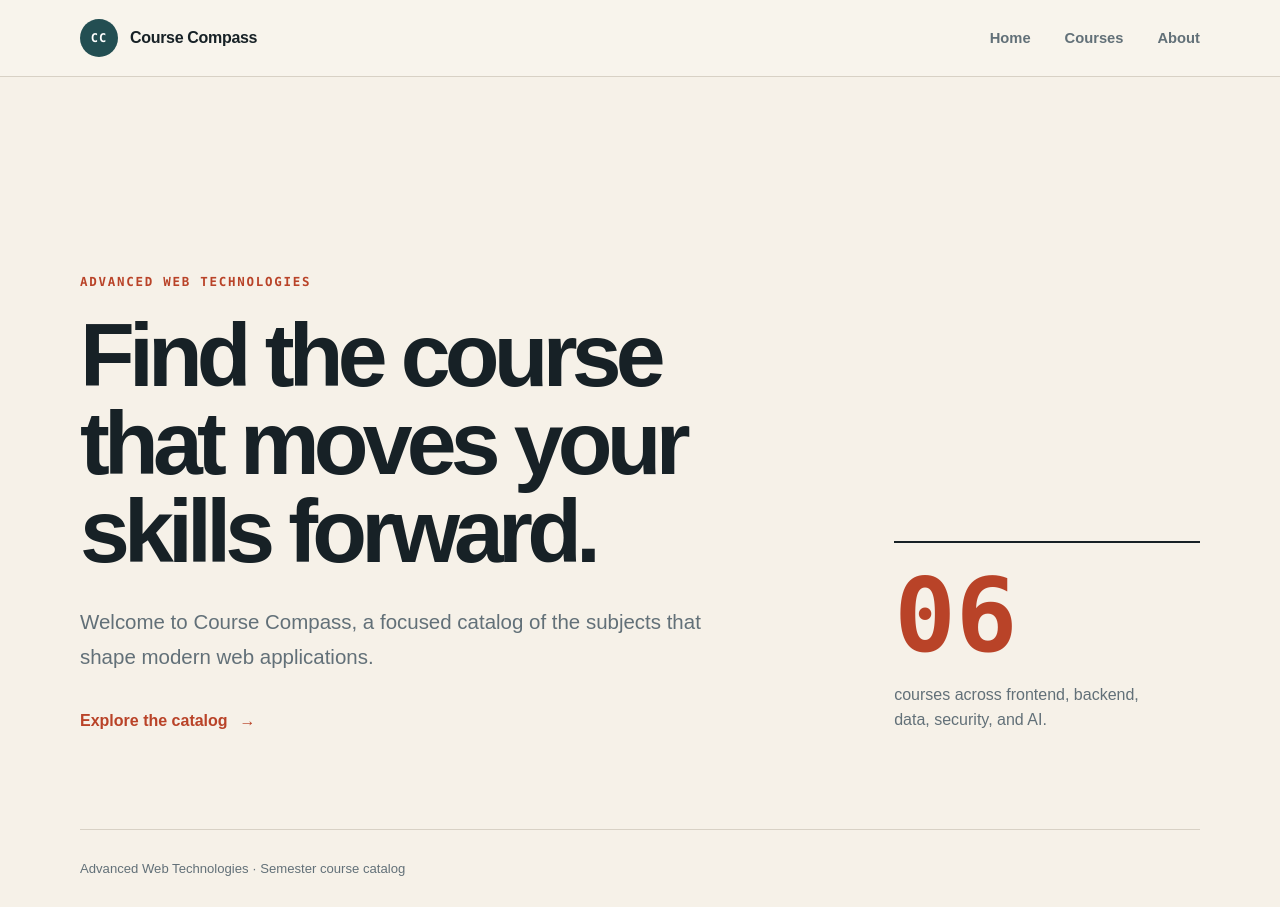
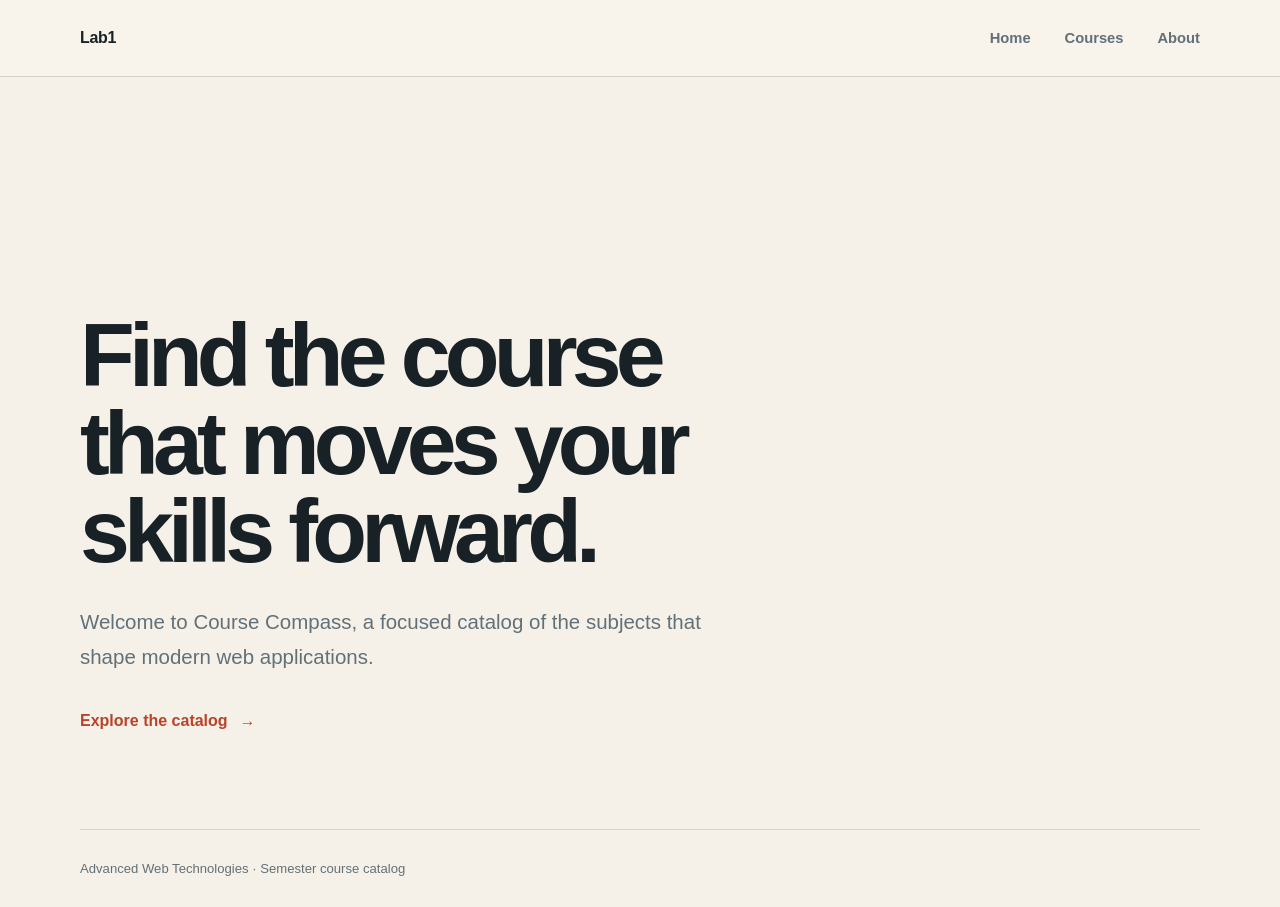
Before and after one commit to KaioshinKami/advWebLab, a Next.js app: page / in a window 1280 px wide. Built offline with nearby package versions, Linux system fonts and the light colour scheme.

Commit message:
refactor: simplify Lab 1 branding

```diff
--- a/app/layout.tsx
+++ b/app/layout.tsx
@@ -4,7 +4,7 @@ import "./globals.css";
 
 export const metadata: Metadata = {
   title: {
-    default: "Course Compass",
+    default: "Lab1",
     template: "%s | Course Compass",
   },
   description:
@@ -24,13 +24,7 @@ export default function RootLayout({ children }: LayoutProps<"/">) {
               className="inline-flex items-center gap-3 font-[750] tracking-[-0.02em] focus-visible:rounded-sm focus-visible:outline-2 focus-visible:outline-offset-4 focus-visible:outline-[#b94328]"
               href="/"
             >
-              <span
-                className="grid size-[38px] place-items-center rounded-full bg-[#234e52] font-mono text-xs font-bold tracking-[0.08em] text-white"
-                aria-hidden="true"
-              >
-                CC
-              </span>
-              <span className="max-[760px]:hidden">Course Compass</span>
+              <span className="max-[760px]:hidden">Lab1</span>
             </Link>
 
             <div className="flex items-center gap-[clamp(16px,4vw,34px)] text-[0.92rem] font-[650] text-[#627078]">
--- a/app/page.tsx
+++ b/app/page.tsx
@@ -4,9 +4,6 @@ export default function Home() {
   return (
     <section className="grid min-h-[560px] grid-cols-[minmax(0,1.6fr)_minmax(260px,0.7fr)] items-end gap-[clamp(52px,9vw,120px)] max-[760px]:min-h-0 max-[760px]:grid-cols-1 max-[760px]:items-start">
       <div>
-        <p className="mb-5 font-mono text-[0.78rem] font-bold uppercase tracking-[0.14em] text-[#b94328]">
-          Advanced Web Technologies
-        </p>
         <h1 className="max-w-[850px] text-[clamp(2.8rem,7vw,6.4rem)] font-[650] leading-[0.98] tracking-[-0.065em]">
           Find the course that moves your skills forward.
         </h1>
@@ -28,18 +25,6 @@ export default function Home() {
           </span>
         </Link>
       </div>
-
-      <aside
-        className="border-t-2 border-[#172126] pt-[22px] max-[760px]:max-w-[280px]"
-        aria-label="Catalog summary"
-      >
-        <span className="block font-mono text-[clamp(3.5rem,8vw,6.5rem)] font-[650] leading-none text-[#b94328]">
-          06
-        </span>
-        <p className="mt-4 max-w-[250px] leading-[1.55] text-[#627078]">
-          courses across frontend, backend, data, security, and AI.
-        </p>
-      </aside>
     </section>
   );
 }
```
